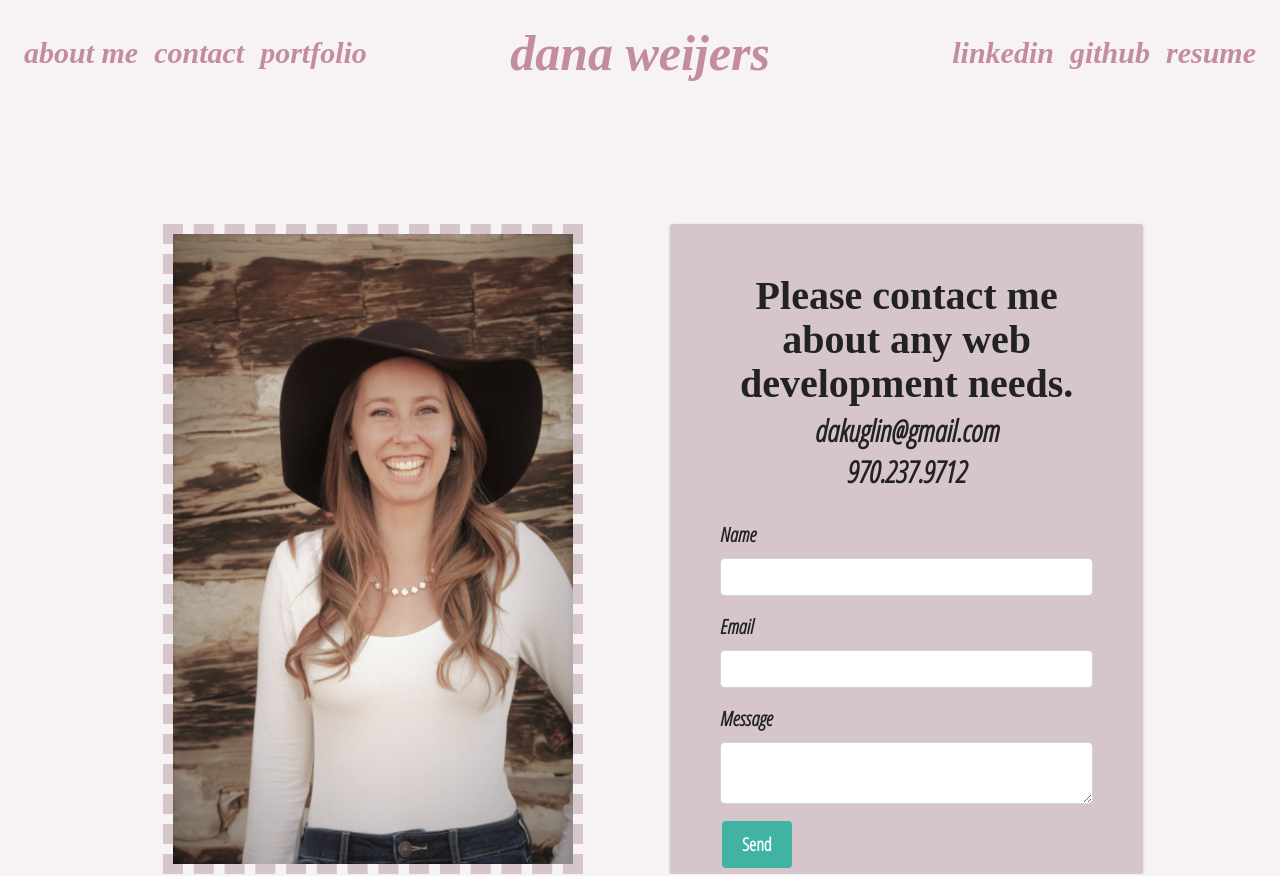
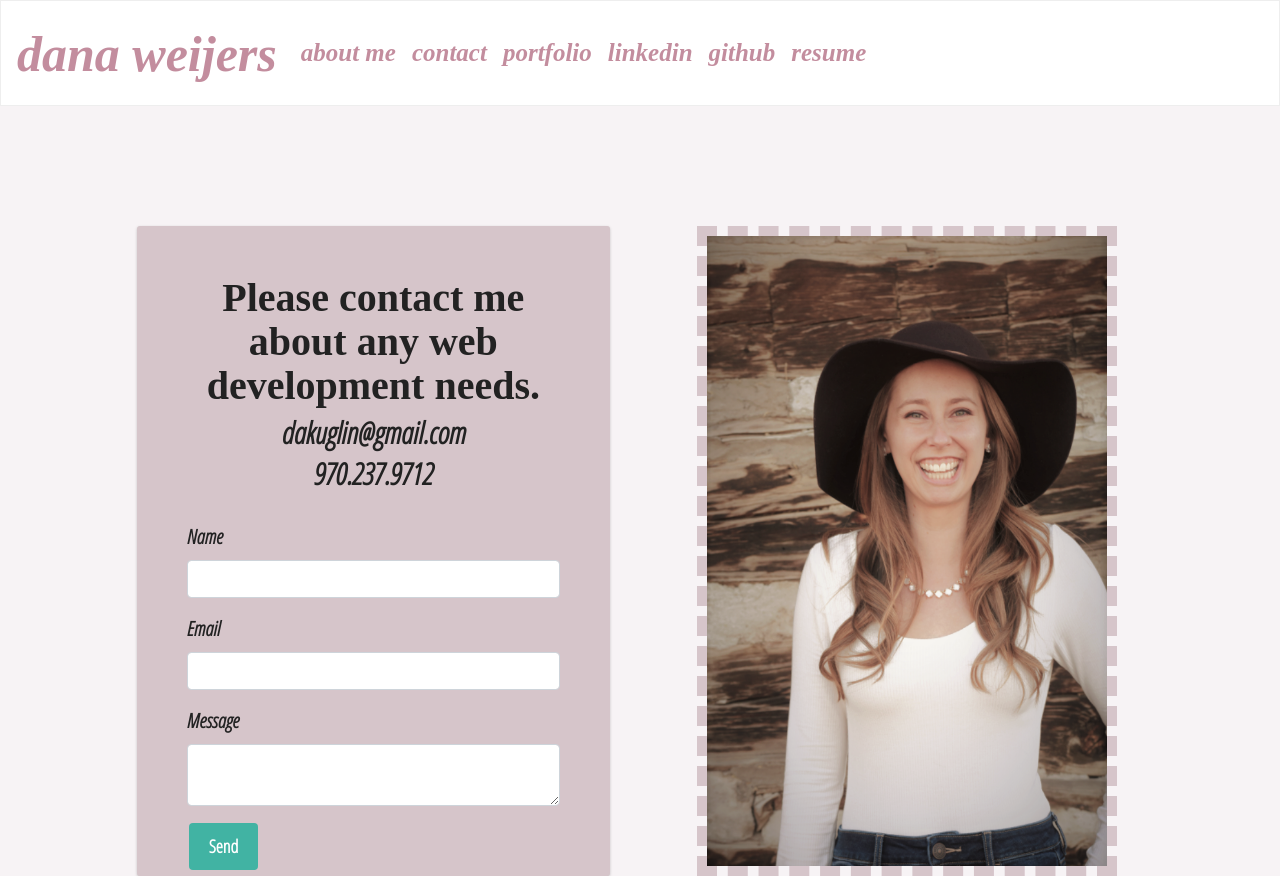
Before and after one commit to dakuglin/dana-weijers-portfolio1, a React (Create React App) app in the folder client/: page /contact in a window 1280 px wide. Built offline with nearby package versions, Linux system fonts and the light colour scheme; a web font is replaced by a local one.

Commit message:
redid navbar

```diff
--- a/client/src/App.js
+++ b/client/src/App.js
@@ -1,6 +1,6 @@
 import React from "react";
 import { BrowserRouter as Router, Route, Switch } from "react-router-dom";
-import Nav from "./components/Nav/Nav";
+import Test from "./components/Nav/Nav";
 import About from "./pages/About";
 import Contact from "./pages/Contact";
 import Portfolio from "./pages/Portfolio";
@@ -13,7 +13,7 @@ function App() {
     <>
     <Router>
       <div>
-        <Nav />
+        <Test />
         <Switch>
           <Route exact path="/" component={About} />
           <Route exact path="/resume" component={MyResume} />
--- a/client/src/components/Form/form.css
+++ b/client/src/components/Form/form.css
@@ -42,3 +42,17 @@ label {
     -webkit-transition-duration: 0.4s;
     transition-duration: 0.4s;
 }
+
+@media (max-width: 768px) {
+    h4.contact-text {
+        font-size: 5vw;
+    }
+    h4.contact-info {
+        font-size: 5vw;
+    }
+    form {
+        display: grid;
+        width: 100%;
+        margin-bottom: 30px;
+    }
+}
--- a/client/src/components/Hero/hero.css
+++ b/client/src/components/Hero/hero.css
@@ -11,9 +11,6 @@
     position: relative;
     overflow: visible;
     z-index:-1;
-    /* margin-left:auto;
-    margin-right: auto; */
-
 }
 
 .hero-overlay {
@@ -31,3 +28,11 @@
     font-size: 80px;
     text-align: center;
 }
+
+ @media (max-width: 980px) {
+    .hero-overlay h1 {
+        font-size: 12vw;
+        padding-top: 80px;
+        padding-right: 70px;
+    }
+}
--- a/client/src/components/Nav/Nav.js
+++ b/client/src/components/Nav/Nav.js
@@ -1,43 +1,24 @@
 import React from "react";
-import "./nav.css"
+import "./nav.css";
+import * as RBS from "react-bootstrap";;
 
 function Nav() {
   return (
     <>
-    <nav className="navbar navbar-expand-md navbar-light bg">
-      <div className="navbar-collapse collapse w-100 order-1 order-md-0 dual-collapse2">
-        <ul className="navbar-nav mr-auto">
-          <li className="nav-item">
-            <a className="nav-link" href="/"><span className="nav-text">about me</span></a>
-          </li>
-          <li className="nav-item">
-            <a className="nav-link" href="/contact"><span className="nav-text">contact</span></a>
-          </li>
-          <li className="nav-item">
-            <a className="nav-link" href="/portfolio"><span className="nav-text">portfolio</span></a>
-          </li>
-        </ul>
-      </div>
-      <div className="mx-auto order-0">
-        <a className="navbar-brand mx-auto" href="/"><span className="nav-name">dana weijers</span></a>
-        <button className="navbar-toggler" type="button" data-toggle="collapse" data-target=".dual-collapse2">
-            <span className="navbar-toggler-icon"></span>
-        </button>
-      </div>
-      <div className="navbar-collapse collapse w-100 order-3 dual-collapse2">
-        <ul className="navbar-nav ml-auto">
-          <li className="nav-item">
-            <a className="nav-link" href="https://www.linkedin.com/in/danakuglin" target="_blank" rel="noopener noreferrer"><span className="nav-text">linkedin</span></a>
-          </li>
-          <li className="nav-item">
-            <a className="nav-link" href="https://github.com/dakuglin" target="_blank" rel="noopener noreferrer"><span className="nav-text">github</span></a>
-          </li>
-          <li className="nav-item">
-            <a className="nav-link" href="/resume"><span className="nav-text">resume</span></a>
-          </li>
-        </ul>
-      </div>
-    </nav>
+    <RBS.Navbar bg="light" expand="lg">
+      <RBS.Navbar.Brand href="/"><span className="nav-name">dana weijers</span></RBS.Navbar.Brand>
+      <RBS.Navbar.Collapse id="basic-navbar-nav">
+        <RBS.Nav className="mr-auto">
+          <RBS.Nav.Link href="/"><span className="navLink">about me</span></RBS.Nav.Link>
+          <RBS.Nav.Link href="/contact"><span className="navLink">contact</span></RBS.Nav.Link>
+          <RBS.Nav.Link href="/portfolio"><span className="navLink">portfolio</span></RBS.Nav.Link>
+          <RBS.Nav.Link  href="https://www.linkedin.com/in/danakuglin" target="_blank" rel="noopener noreferrer"><span className="navLink">linkedin</span></RBS.Nav.Link>
+          <RBS.Nav.Link href="https://github.com/dakuglin" target="_blank" rel="noopener noreferrer"><span className="navLink">github</span></RBS.Nav.Link>
+          <RBS.Nav.Link href="/resume"><span className="navLink">resume</span></RBS.Nav.Link>
+        </RBS.Nav>
+      </RBS.Navbar.Collapse>
+      <RBS.Navbar.Toggle aria-controls="basic-navbar-nav" />
+    </RBS.Navbar>
     </>
   );
 };
--- a/client/src/components/Nav/nav.css
+++ b/client/src/components/Nav/nav.css
@@ -1,13 +1,3 @@
-
-@media (min-width: 768px) {
-    .navbar-brand.abs
-    {
-        position: absolute;
-        width: 100%;
-        left: 0;
-        text-align: center;
-    }
-}
 
 .nav-name {
     font-family: 'IM Fell English', serif;
@@ -15,19 +5,13 @@
     font-size: 50px;
     color: #C38D9E;
     font-weight: bold;
+    text-transform: lowercase;
+    text-align: center;
 }
 
-.nav-link {
+span.navLink {
     font-family: 'IM Fell English', serif;
     font-style: italic;
-    font-size: 30px;
+    font-size: 25px;
     color: #C38D9E;
 }
-
-span.nav-text {
-    color:#C38D9E;
-}
-
-span.nav-name {
-    text-transform: lowercase;
-}
--- a/client/src/pages/Contact.js
+++ b/client/src/pages/Contact.js
@@ -12,12 +12,12 @@ function Contact() {
             <Row>
             <Col sm={1}></Col>
             <Col sm={5}>
+                <Form />
+            </Col>
+            <Col sm={5}>
                 <div className="contact-img">
                     <img className="img-fluid" src={danajpg} alt="Dana Weijers" />
                 </div>
-            </Col>
-            <Col sm={5}>
-                <Form />
             </Col>
             <Col sm={1}></Col>
             </Row>
```
Also changed, not shown: client/src/pages/index.css (+8 -0 lines).
